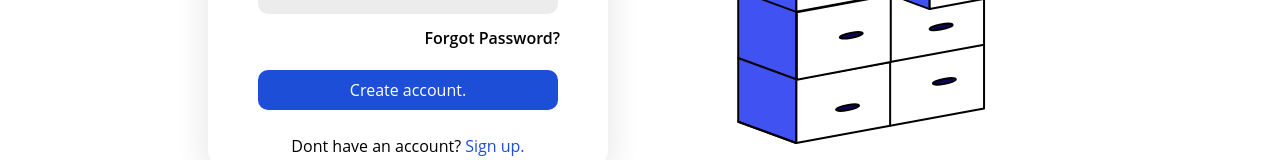
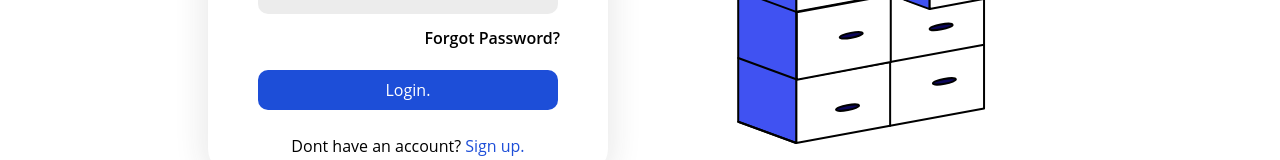
Before and after one commit to Ronit26x/MailFlowFrontend, a Next.js app: page /pages/Login in a window 1280 px wide. Shown: the part 454-614 px from the top of the page. Built offline with nearby package versions, Linux system fonts and the light colour scheme.

Commit message:
Update page.js

```diff
--- a/src/app/pages/Login/page.js
+++ b/src/app/pages/Login/page.js
@@ -77,7 +77,7 @@ export default function Login(){
                         <input name="loginPassword" type='password' required></input>
                     </div>
                     <p className="font-semibold flex flex-row-reverse mr-8 cursor-pointer">Forgot Password?</p>
-                    <button type='submit' className='w-[300px] h-[40px] bg-blue-700 mx-auto rounded-[10px] text-white mt-2'>Create account.</button>
+                    <button type='submit' className='w-[300px] h-[40px] bg-blue-700 mx-auto rounded-[10px] text-white mt-2'>Login.</button>
                 </form>
                 <p>Dont have an account? <span><Link href="../pages/Signup" className='text-blue-700'>Sign up.</Link></span></p>
             </div>
```
